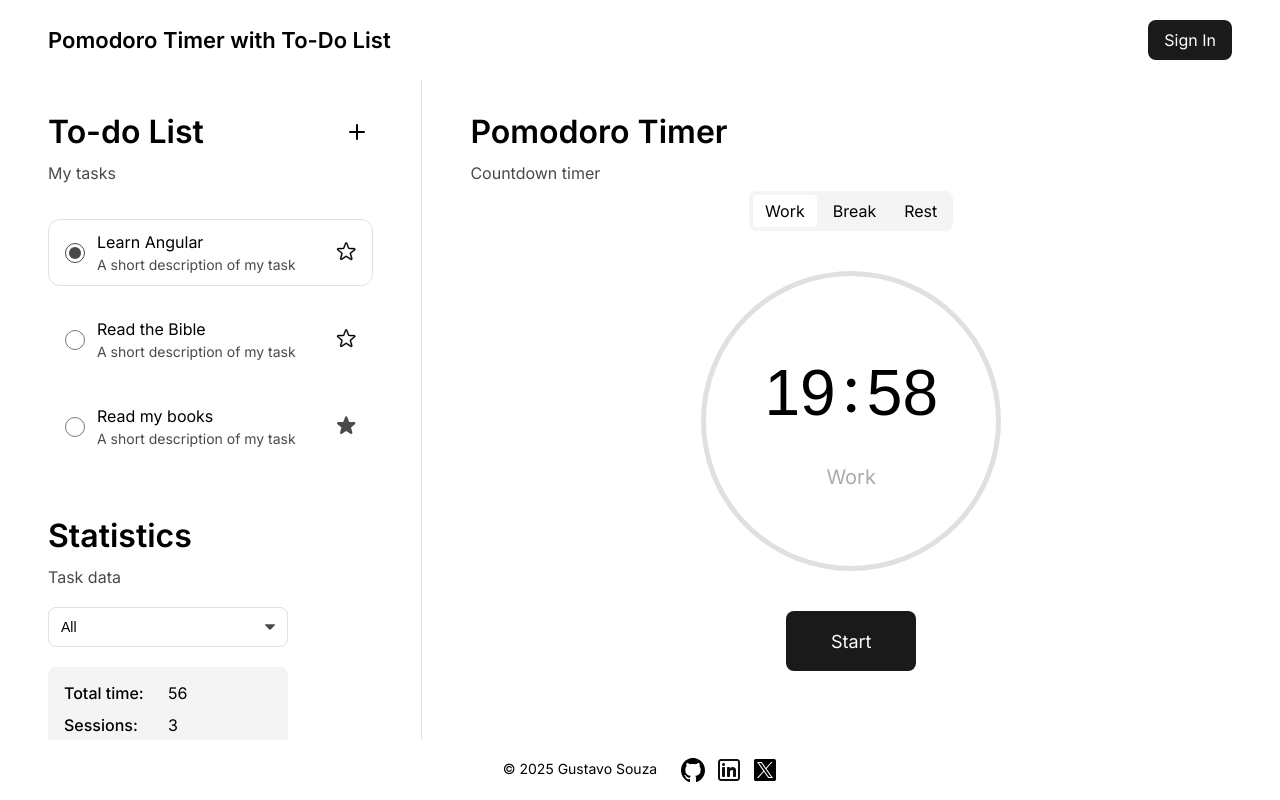
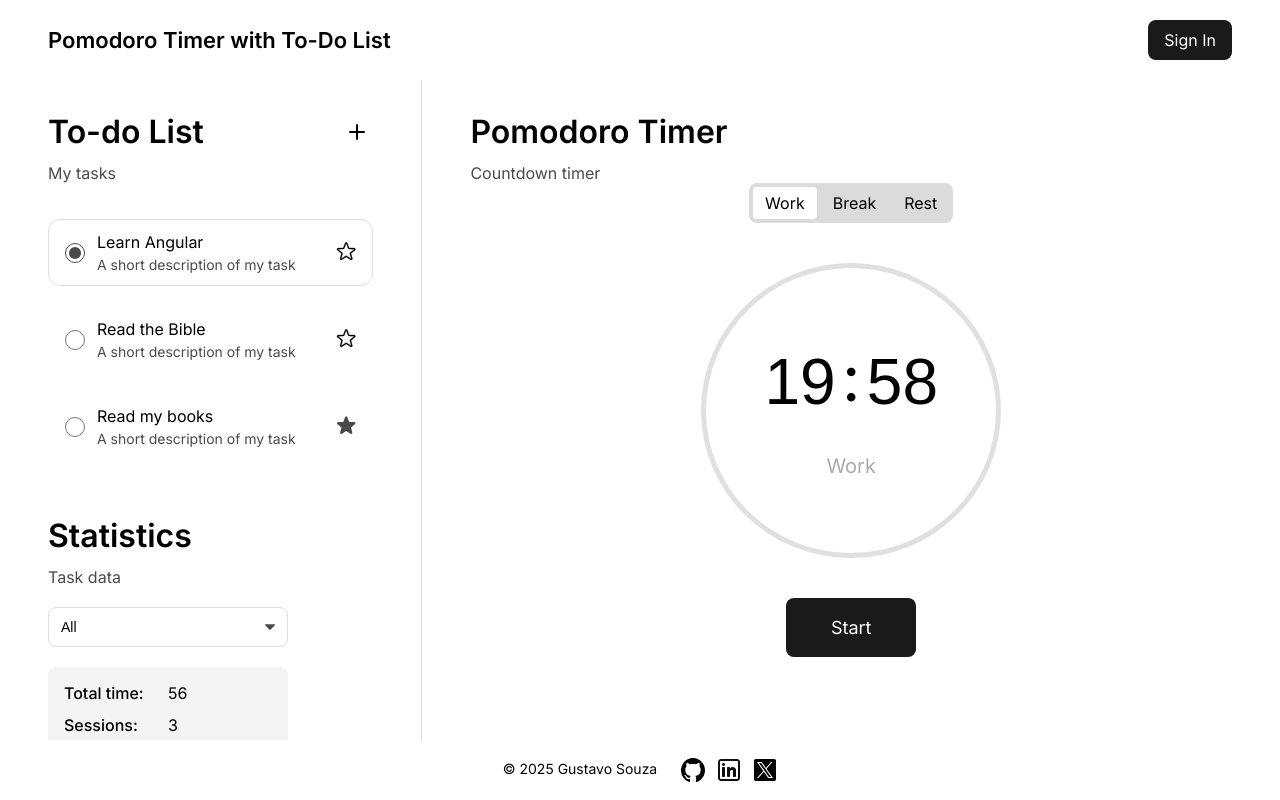
Before and after one commit to GustavoSouza123/pomodoro-timer, an Angular app: page / in a window 1280 px wide. Both pictures are taken after a click on the element "Start". Built offline with nearby package versions, Linux system fonts and the light colour scheme.

Commit message:
more timer features

```diff
--- a/src/app/pomodoro/pomodoro.component.html
+++ b/src/app/pomodoro/pomodoro.component.html
@@ -1,25 +1,29 @@
 <section>
   <app-title title="Pomodoro Timer" subtitle="Countdown timer" />
   <div class="pomodoro">
-    <div class="tabs">
+    <div class="tabs" [ngClass]="{  }">
       <div
         *ngFor="let tab of tabs"
         class="tab"
         [ngClass]="{ active: activeTab.id === tab.id }"
-        (click)="handleTabClick(tab.id)"
+        (click)="onTabClick(tab.id)"
       >
         {{ tab.name }}
       </div>
+			<div class="overlay" [ngClass]="{ active: timerStarted }"></div>
     </div>
     <div class="timer">
       <div class="time">
         <input
           type="text"
           class="minutes"
+					[ngClass]="{ inactive: timerStarted }"
           maxlength="2"
           pattern="[0-9]{2}"
+					[readOnly]="timerStarted"
           [(ngModel)]="minutes"
-					#minutesInput
+					(input)="onInput()"
+          #minutesInput
         />
         <div>:</div>
         <input type="text" class="seconds" [(ngModel)]="secondsStr" readonly />
--- a/src/app/pomodoro/pomodoro.component.scss
+++ b/src/app/pomodoro/pomodoro.component.scss
@@ -15,35 +15,59 @@ section {
     flex-direction: column;
     gap: 40px;
     width: 100%;
-    height: 100%;
-    padding-bottom: 100px;
+    height: calc(100% - 40px - 32px);
+    padding-bottom: 50px;
 
     .tabs {
       @include mixins.align-center();
-			gap: 4px;
+      gap: 4px;
       justify-content: space-between;
       height: 40px;
       background-color: base.$terciary;
       border-radius: 8px;
       padding: 4px;
+      position: relative;
+
+      &.inactive {
+        opacity: 0.5;
+      }
 
       .tab {
         @include mixins.align-center();
+        position: relative;
         background-color: transparent;
         min-width: 20px;
         height: 100%;
         padding: 0px 12px;
         border-radius: 4px;
         cursor: pointer;
-				transition: .2s;
+        transition: 0.2s;
 
         &.active {
+          z-index: 999;
           background-color: base.$primary;
         }
 
-				&:not(.active):hover {
-					background-color: base.$hover-terciary;
-				}
+        &:not(.active):hover {
+          background-color: base.$hover-terciary;
+        }
+      }
+
+      .overlay {
+        display: none;
+        position: absolute;
+        z-index: 0;
+        top: 0;
+        left: 0;
+        bottom: 0;
+        right: 0;
+        border-radius: 8px;
+        background: rgba(0, 0, 0, 0.1);
+
+        &.active {
+          display: block;
+          z-index: 99;
+        }
       }
     }
 
@@ -73,11 +97,11 @@ section {
           appearance: none;
 
           &.minutes {
-            &:hover {
+            &:not(.inactive):hover {
               outline: 1px solid base.$border;
             }
 
-            &:focus {
+            &:not(.inactive):focus {
               outline: 3px solid base.$border;
             }
           }
--- a/src/app/pomodoro/pomodoro.component.ts
+++ b/src/app/pomodoro/pomodoro.component.ts
@@ -32,12 +32,17 @@ export class PomodoroComponent implements OnInit {
   ];
 
   activeTab: Tab = this.tabs[0];
+  timerStarted: boolean = false;
   minutes: number = this.activeTab?.time;
   seconds: number = 0;
   secondsStr!: string;
 
   ngOnInit(): void {
     this.checkSeconds();
+  }
+
+  onInput() {
+    this.checkInputWidth();
   }
 
   onStartClick() {
@@ -48,7 +53,10 @@ export class PomodoroComponent implements OnInit {
         this.seconds = 59;
       }
       this.checkSeconds();
+      this.checkInputWidth();
     }, 1000);
+
+    this.timerStarted = true;
   }
 
   checkSeconds() {
@@ -57,16 +65,18 @@ export class PomodoroComponent implements OnInit {
   }
 
   checkInputWidth() {
-		if(this.minutes < 10) {
+    if (this.minutes < 10) {
       this.minutesInput.nativeElement.style.width = '40px';
     } else {
       this.minutesInput.nativeElement.style.width = '80px';
     }
   }
 
-  handleTabClick(id: number) {
+  onTabClick(id: number) {
+    if (!this.timerStarted) {
       this.activeTab = this.tabs.find((tab) => tab.id === id) as Tab;
       this.minutes = this.activeTab.time;
       this.checkInputWidth();
     }
   }
+}
```
Lines whose indentation alone changed are shown as unchanged.
